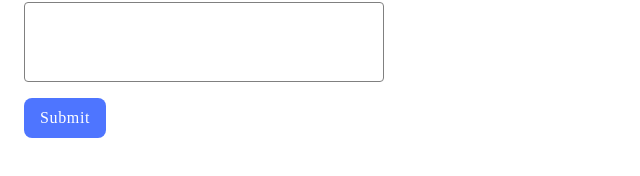
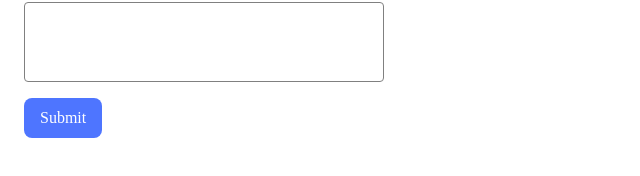
Before and after one commit to Kark999/goit-js-hw-09, a website built with Vite: page src/2-form.html in a window 1280 px wide. Shown: the part 166-342 px from the top of the page, 0-640 px from the left. Built offline with nearby package versions, Linux system fonts and the light colour scheme.

Commit message:
'update'

```diff
--- a/src/css/styles.css
+++ b/src/css/styles.css
@@ -159,8 +159,8 @@ p {
   font-size: 16px;
   font-style: normal;
   font-weight: 500;
-  line-height: 24px; /* 150% */
-  letter-spacing: 0.64px;
+  line-height: 1.5; /* 150% */
+  letter-spacing: 0.04;
   border: none;
   transition: background-color 250ms cubic-bezier(0.4, 0, 0.2, 1);
 }
```
